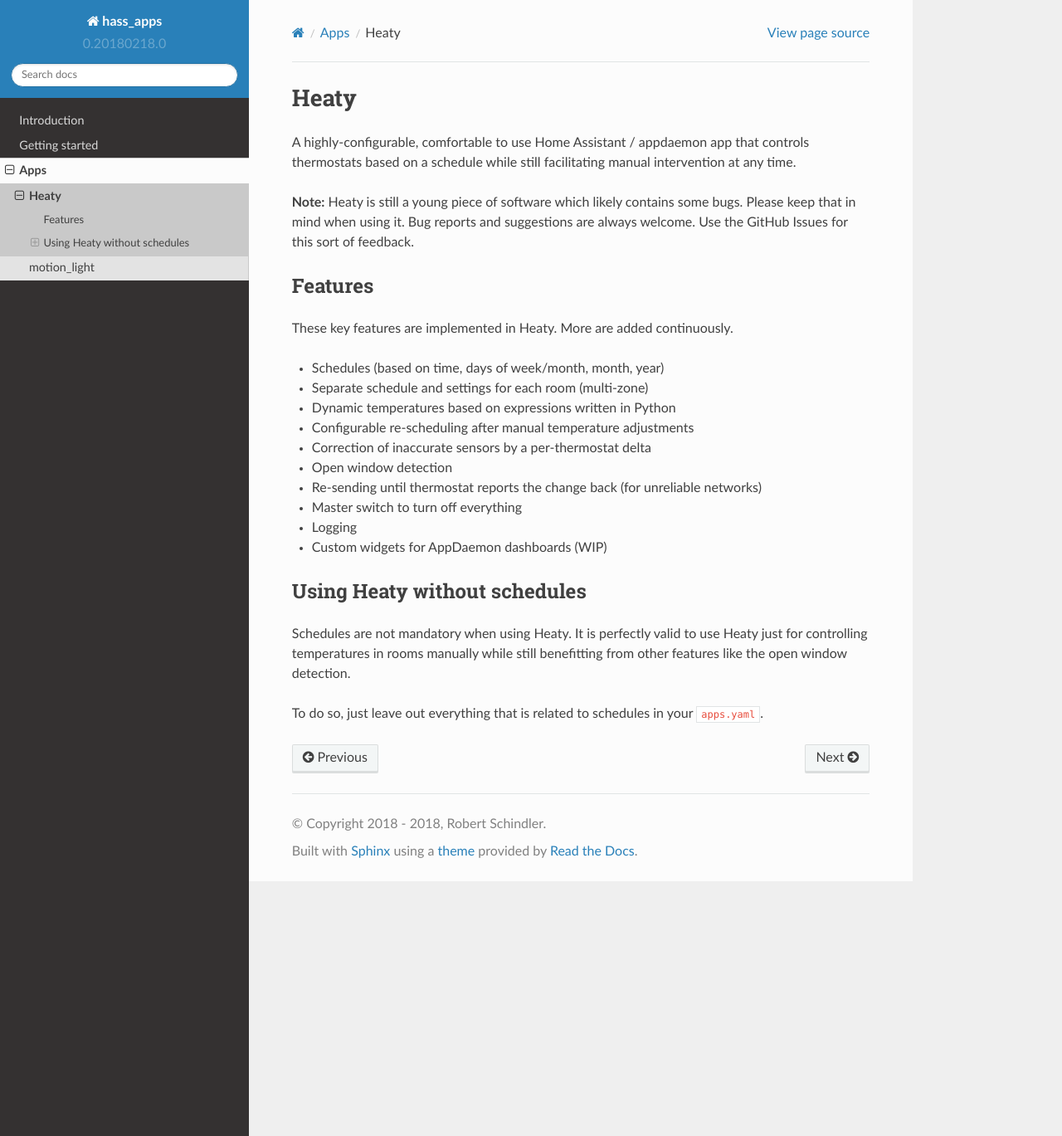
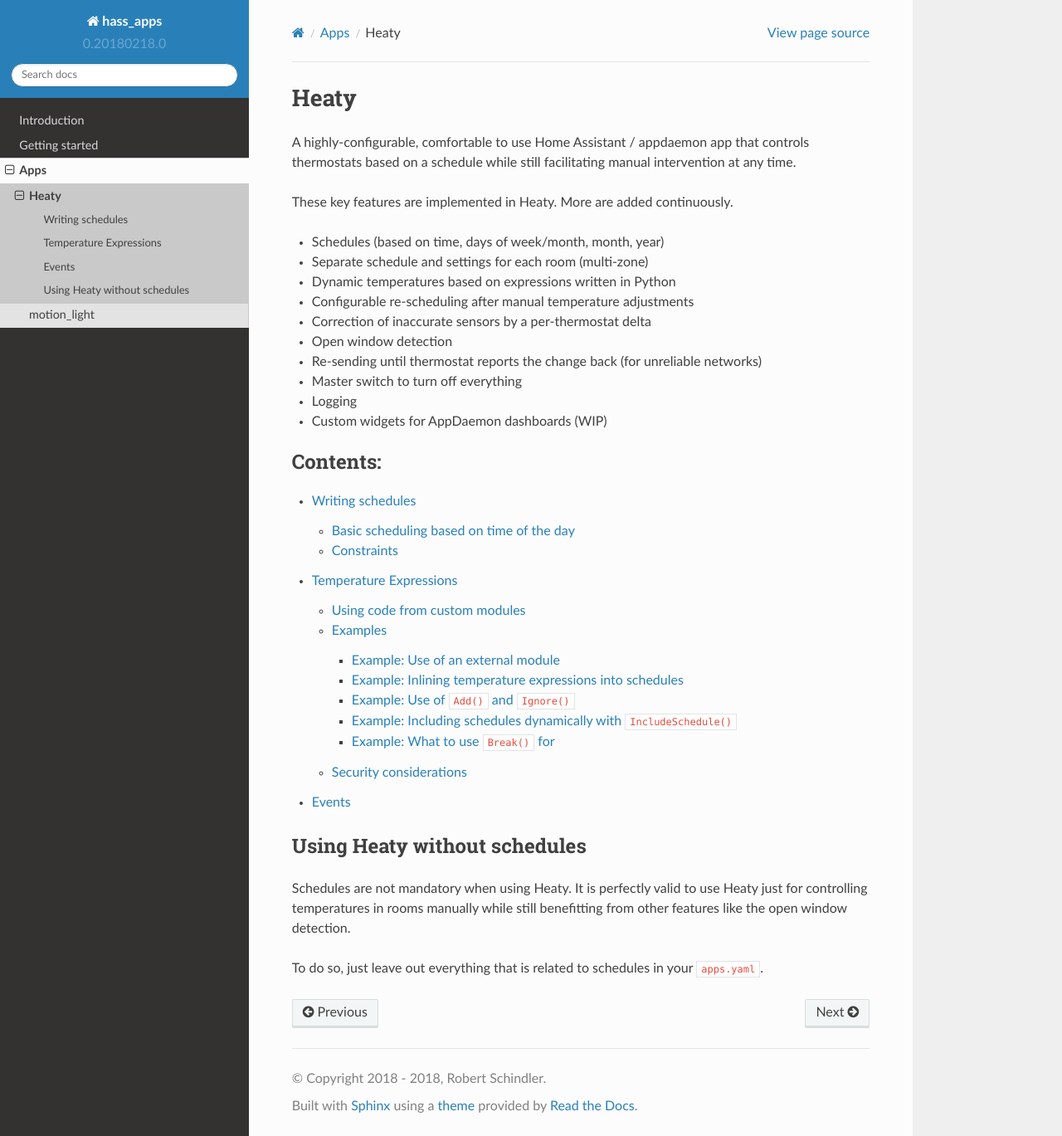
Before and after one commit to bob1de/hass-apps, a Sphinx documentation site: the page built from docs/apps/heaty/index.rst, in a window 1280 px wide and 1369 px high. Shown: the whole window at 83% size. Built offline with Sphinx 7.4.7 and the Read the Docs theme 2.0.0, drawn with Linux system fonts in a browser that asks for light colours.

Commit message:
Little restructurings in Heaty's docs

```diff
--- a/docs/apps/heaty/index.rst
+++ b/docs/apps/heaty/index.rst
@@ -4,15 +4,6 @@
 A highly-configurable, comfortable to use Home Assistant / appdaemon app
 that controls thermostats based on a schedule while still facilitating
 manual intervention at any time.
-
-**Note:**
-Heaty is still a young piece of software which likely contains some bugs.
-Please keep that in mind when using it. Bug reports and suggestions are
-always welcome. Use the GitHub Issues for this sort of feedback.
-
-
-Features
---------
 
 These key features are implemented in Heaty. More are added continuously.
 
@@ -27,6 +18,13 @@
 * Logging
 * Custom widgets for AppDaemon dashboards (WIP)
 
+.. toctree::
+   :caption: Contents:
+
+   writing-schedules
+   temperature-expressions
+   events
+
 
 Using Heaty without schedules
 -----------------------------
--- a/docs/apps/heaty/temperature-expressions.rst
+++ b/docs/apps/heaty/temperature-expressions.rst
@@ -269,8 +269,9 @@
     schedule_prepend:
     - temp: Break() if app.get_state("input_boolean.heating_schedule") == "off" else Ignore()
 
+
 Security considerations
-~~~~~~~~~~~~~~~~~~~~~~~
+-----------------------
 
 It has to be noted that temperature expressions are evaluated using
 Python's ``eval()`` function. In general, this is not suited for code
```
Also changed, not shown: other parts of docs/apps/heaty/index.rst (+0 -8 lines), docs/index.rst (+7 -8 lines).
